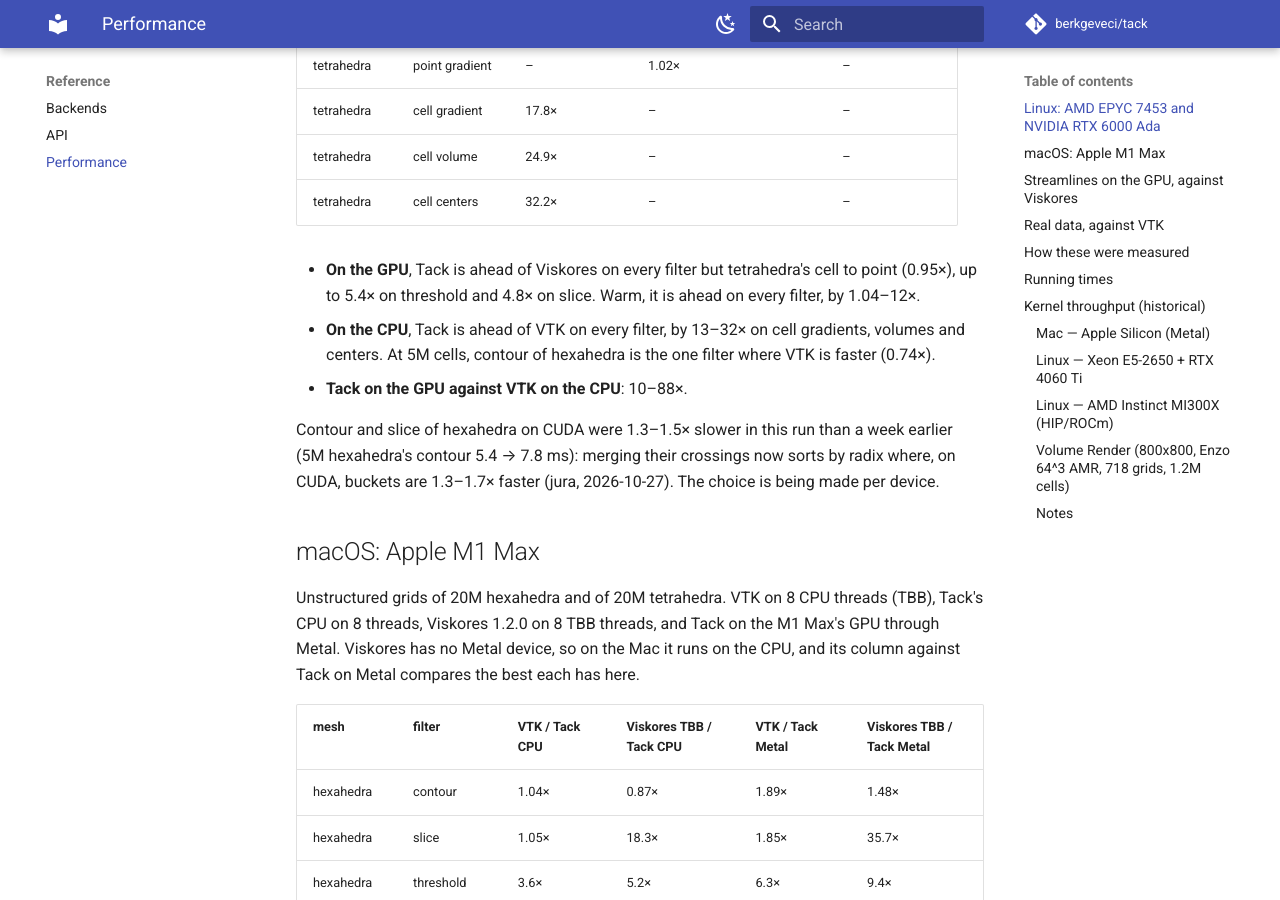
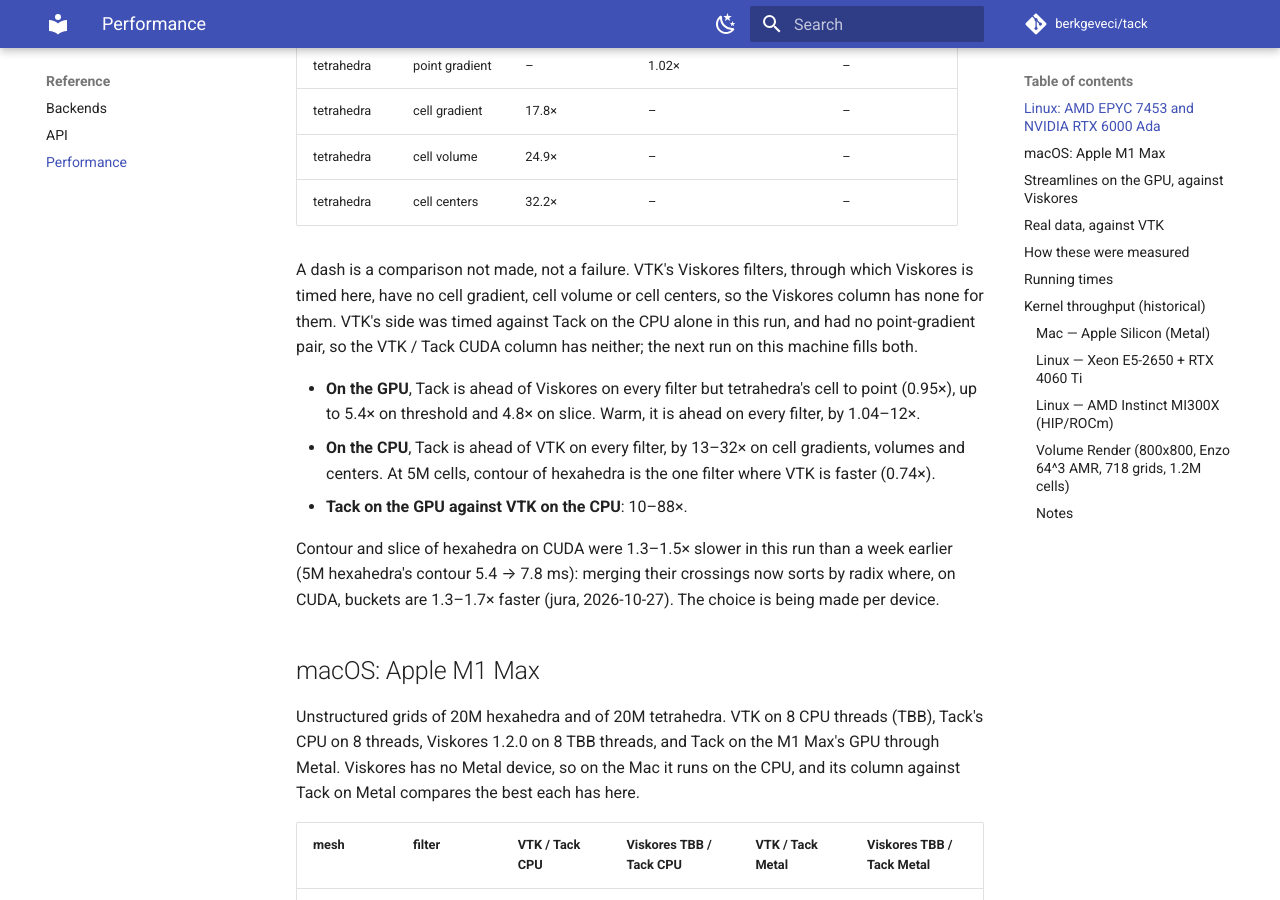
Before and after one commit to berkgeveci/tack, an MkDocs documentation site: the page built from docs/performance.md, in a window 1280 px wide and 900 px high, scrolled down 1311 px. Built offline with MkDocs 1.6.1 and Material for MkDocs 9.7.7, drawn with Linux system fonts in a browser that asks for light colours; comment, search, counter and statistics services are not loaded; the version menu is left out; some of the changed text lies outside the part shown.

Commit message:
Performance page: what its dashes are; vtk_compare times point gradients
A dash on the performance page is a comparison not made: VTK's Viskores
filters (through which Viskores is timed) have no cell gradient, volume or
centers, and the Linux run timed VTK against Tack's CPU alone, with no
point-gradient pair. The page now says so under each table and above the
running times.

vtk_compare pairs point gradients: vtkGradientFilter on the point field
against gradients(at="points"), shape meshes, checked like the others (ok
on hexahedra and tetrahedra at 10k and 100k on yavin). A run with the cuda
config fills the VTK / Tack CUDA column for every pair; jura's ticket
asks for one.

```diff
--- a/docs/performance.md
+++ b/docs/performance.md
@@ -38,6 +38,12 @@
 | tetrahedra | cell gradient | 17.8× | – | – |
 | tetrahedra | cell volume | 24.9× | – | – |
 | tetrahedra | cell centers | 32.2× | – | – |
+
+A dash is a comparison not made, not a failure. VTK's Viskores filters, through
+which Viskores is timed here, have no cell gradient, cell volume or cell
+centers, so the Viskores column has none for them. VTK's side was timed against
+Tack on the CPU alone in this run, and had no point-gradient pair, so the
+VTK / Tack CUDA column has neither; the next run on this machine fills both.
 
 - **On the GPU**, Tack is ahead of Viskores on every filter but tetrahedra's
   cell to point (0.95×), up to 5.4× on threshold and 4.8× on slice. Warm,
@@ -82,6 +88,9 @@
 | tetrahedra | cell gradient | 19.3× | – | 154.2× | – |
 | tetrahedra | cell volume | 7.5× | – | 108.4× | – |
 | tetrahedra | cell centers | 47.8× | – | 96.1× | – |
+
+Dashes as above: Viskores has no cell gradient, volume or centers through VTK,
+and VTK had no point-gradient pair in this run.
 
 - **Tack's CPU against VTK**: ahead on every filter but cell to point
   (0.84× and 0.94×, where Tack's fresh time is mostly deriving the point
@@ -179,7 +188,8 @@
 
 ## Running times
 
-All in milliseconds. The Linux machine: jura, idle; NVIDIA driver 615.71.09;
+All in milliseconds; a dash is a time not taken (see under the tables above). The
+Linux machine: jura, idle; NVIDIA driver 615.71.09;
 VTK master built with TBB; Viskores 1.2.0 (CUDA arch 89, 64-bit ids,
 double precision); Tack `main` at `291fcfe` (2026-10-26).
 
```
Also changed, not shown: changelog.d/point-gradient-compare.md (added, +7 -0 lines), 1 other file.
